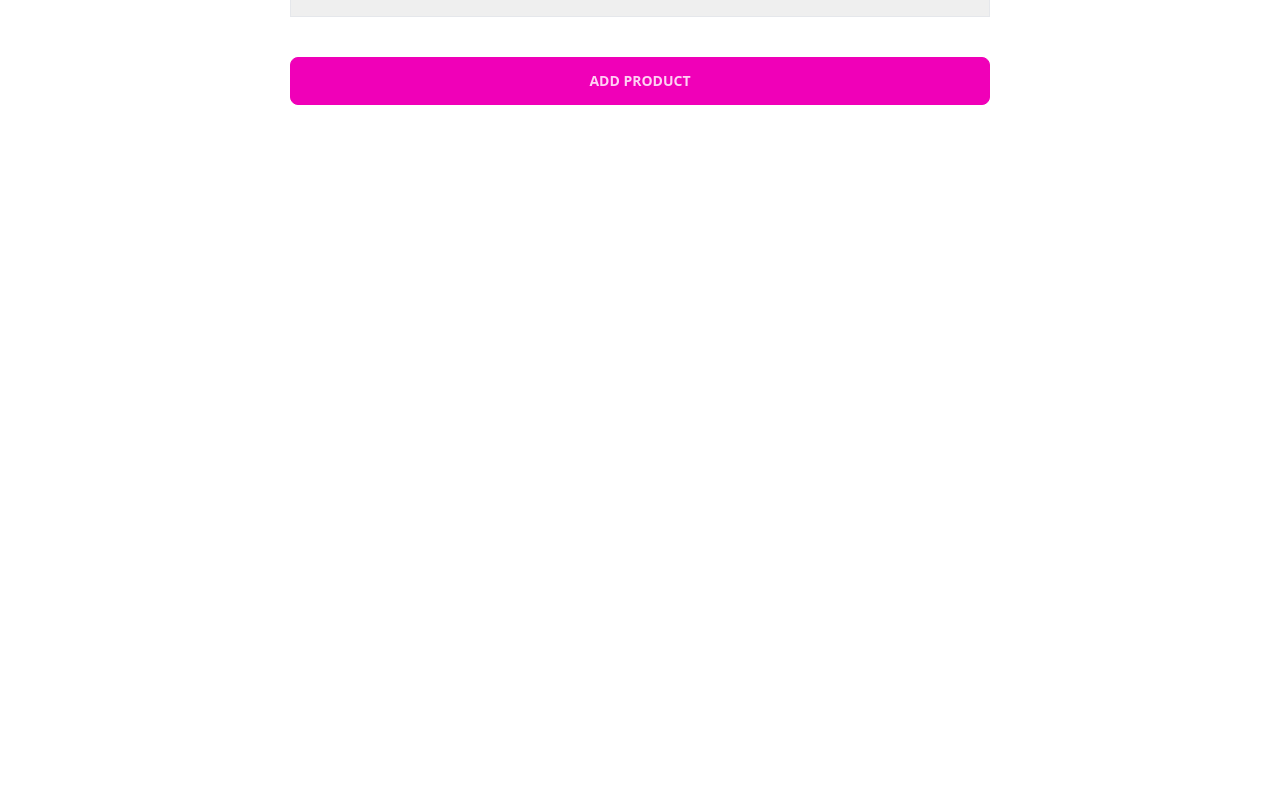
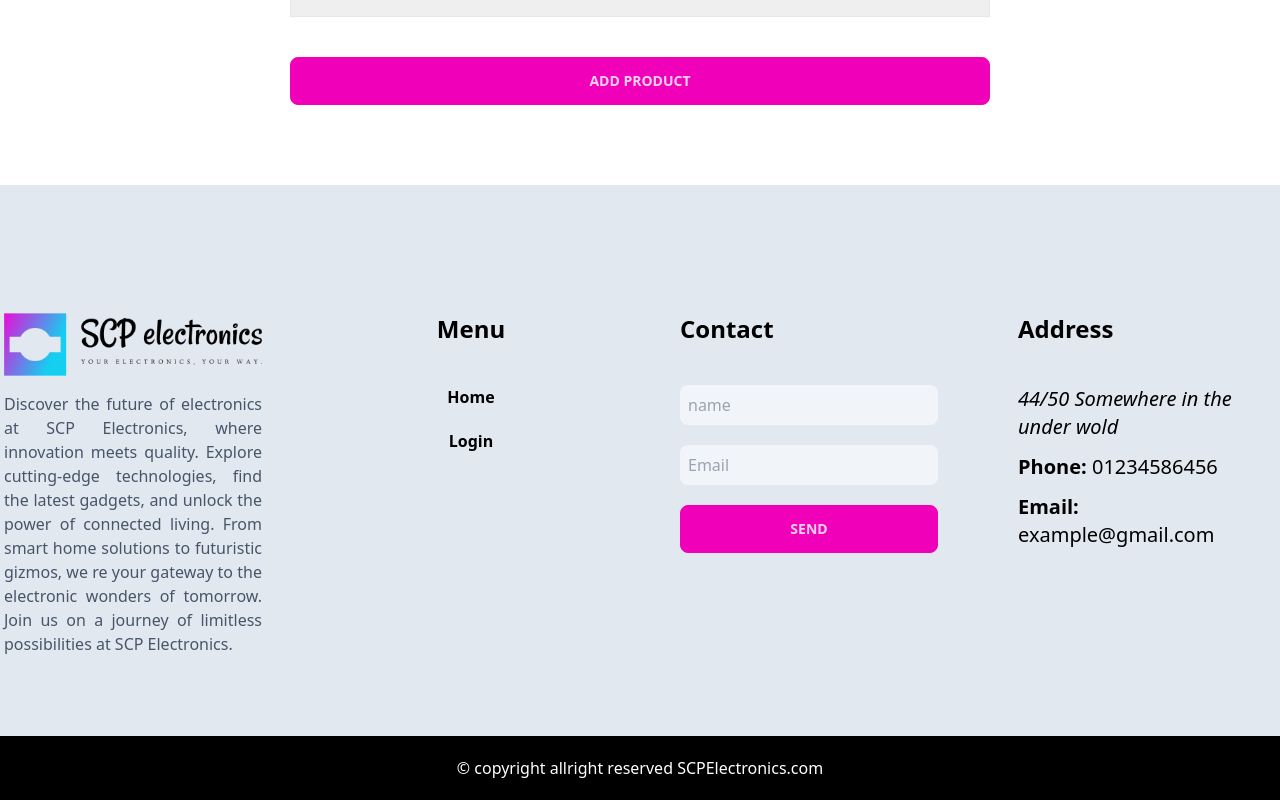
Before and after one commit to sumonpaul55/spl_electronics_client, a React (Vite) app: page /add-product in a window 1280 px wide. Shown: the part 573-1373 px from the top of the page. Before the commit the page ends 800 px from the top, so only its background shows below. Built offline with nearby package versions, Linux system fonts and the light colour scheme; no server answers.

Commit message:
footer complited

```diff
--- a/src/layout/Root.jsx
+++ b/src/layout/Root.jsx
@@ -1,6 +1,7 @@
 import React from 'react';
 import { Outlet } from 'react-router-dom';
 import Navbar from '../shared/header/Navbar';
+import Footer from '../shared/footer/Footer';
 
 const Root = () => {
     return (
@@ -9,6 +10,7 @@ const Root = () => {
                 <Navbar></Navbar>
             </div>
             <Outlet></Outlet>
+            <Footer></Footer>
         </>
     );
 };
--- a/src/pages/home/Home.jsx
+++ b/src/pages/home/Home.jsx
@@ -1,17 +1,21 @@
-import React, { useState } from 'react';
+import React, { useEffect, useState } from 'react';
 import Banner from './banner/Banner';
 import Brands from './brands/Brands';
 import { TbTruckDelivery } from "react-icons/tb"
 import { MdOutlinePriceCheck, MdRealEstateAgent } from "react-icons/md"
 import { useLoaderData } from 'react-router-dom';
-
+import headePhone from "../../assets/headphone.jpg"
 const Home = () => {
     const loadedData = useLoaderData();
     const [bsix, setBsix] = useState(6)
+
     let sixData = loadedData.slice(0, bsix)
     const allDataDisplay = () => {
         setBsix(loadedData.length)
     }
+    useEffect(() => {
+        fetch()
+    }, [])
     return (
         <div>
             <Banner></Banner>
@@ -68,6 +72,31 @@ const Home = () => {
                 <div className="container mx-auto">
                     <h1 className="text-xl md:text-2xl lg:text-3xl font-bold">Special Offer</h1>
                     <p className='mt-1'>Up to 50% Discount for the following products. </p>
+                    <div className='grid grid-cols1 lg:grid-cols-2 gap-5 md:gap-10 mt-10'>
+                        <div>
+                            <img src={headePhone} alt="headePhone" />
+                        </div>
+                        <div className='space-y-5'>
+                            <h1 className="text-xl md:text-2xl lg:text-4xl font-bold">Super Headphone from sony</h1>
+                            <p className='font-bold'>price: $300</p>
+                            <p>Coupon code: <span className='text-secondary px-3 py-2 bg-white'>dkE#$%4</span></p>
+                            <p>Get up to 45% discout using the avobe coupon</p>
+                            <div className='flex gap-4'>
+                                <button className='btn btn-secondary'> Buy Now</button>
+                                <button className='btn btn-secondary'>Viwe Detail Now</button>
+                            </div>
+                            <p>Elevate your auditory experience to a new level with the Sony WH-1000XM4 headphones. Crafted with precision and innovation, these headphones are designed to transport you into a world of unparalleled audio quality, ultimate comfort, and smart features. Whether you re a music enthusiast, a frequent traveler, or simply looking to immerse yourself in sound like never before, the Sony WH-1000XM4 is your perfect companion.</p>
+                        </div>
+                    </div>
+                </div>
+            </section>
+            <section className='py-20 px-1'>
+                <div className="container mx-auto">
+                    <h1 className="text-xl md:text-2xl lg:text-3xl font-bold">All of Our Products</h1>
+                    <p className='mt-1'>Up to 50% Discount for the following products. </p>
+                    {
+
+                    }
                 </div>
             </section>
         </div >
--- /dev/null
+++ b/src/shared/footer/Footer.jsx
@@ -0,0 +1,57 @@
+import React, { useState } from 'react';
+import logo from "../../assets/logo.png"
+import { NavLink } from 'react-router-dom';
+import PrivetRoute from '../routes/PrivetRoute';
+const Footer = () => {
+    const [toggle, setToggle] = useState(false);
+
+    document.body.addEventListener("click", () => {
+        setToggle(false)
+    })
+
+    return (
+        <section className='pt-32 bg-slate-200 text-white mt-20'>
+            <div className="container px-1 mx-auto">
+                <div className='grid grid-cols-1 md:grid-cols-2 lg:grid-cols-4 gap-10 lg:gap-20'>
+                    <div>
+                        <img src={logo} alt="logo" />
+                        <p className='mt-4 text-slate-600 text-justify'>Discover the future of electronics at SCP Electronics, where innovation meets quality. Explore cutting-edge technologies, find the latest gadgets, and unlock the power of connected living. From smart home solutions to futuristic gizmos, we re your gateway to the electronic wonders of tomorrow. Join us on a journey of limitless possibilities at SCP Electronics.</p>
+                    </div>
+                    <div className='text-center'>
+                        <h1 className="text-xl md:text-2xl text-black font-semibold mb-10">Menu</h1>
+                        <div className="flex flex-col gap-5 text-black">
+                            <NavLink className="font-bold" to="/" onClick={() => setToggle(!toggle)}>Home</NavLink>
+                            {
+                                <PrivetRoute>
+                                    <NavLink className="font-bold" to="/add-product" onClick={() => setToggle(!toggle)}>Add Product</NavLink>
+                                    <NavLink className="font-bold" to="/my-cart" onClick={() => setToggle(!toggle)}>My Cart</NavLink>
+                                </PrivetRoute>
+                            }
+                            <NavLink className="font-bold" to="/login" onClick={() => setToggle(!toggle)}>Login</NavLink>
+                        </div>
+                    </div>
+                    <div>
+                        <h1 className="text-xl md:text-2xl text-black font-semibold mb-10">Contact</h1>
+                        <form className='space-y-5'>
+                            <input type="text" name="name" required id="" placeholder='name' className='w-full p-2 bg-slate-100 rounded-lg' /><br />
+                            <input type="email" name="" required id="" placeholder='Email' className='w-full p-2 bg-slate-100 rounded-lg' /><br />
+                            <input type='submit' value="Send" className='btn btn-secondary w-full' /><br />
+                        </form>
+                    </div>
+                    <div>
+
+                        <h1 className="text-xl md:text-2xl text-black font-semibold mb-10">Address</h1>
+                        <div className='mt-10 text-black text-xl space-y-3'>
+                            <address>44/50 Somewhere in the under wold</address>
+                            <p><span className='font-bold'>Phone:</span> 01234586456</p>
+                            <p><span className='font-bold'>Email:</span> example@gmail.com</p>
+                        </div>
+                    </div>
+                </div>
+            </div>
+            <p className='py-5 text-center mt-20 bg-black'>© copyright allright reserved SCPElectronics.com</p>
+        </section>
+    );
+};
+
+export default Footer;
```
Also changed, not shown: src/assets/headphone.jpg (added).
